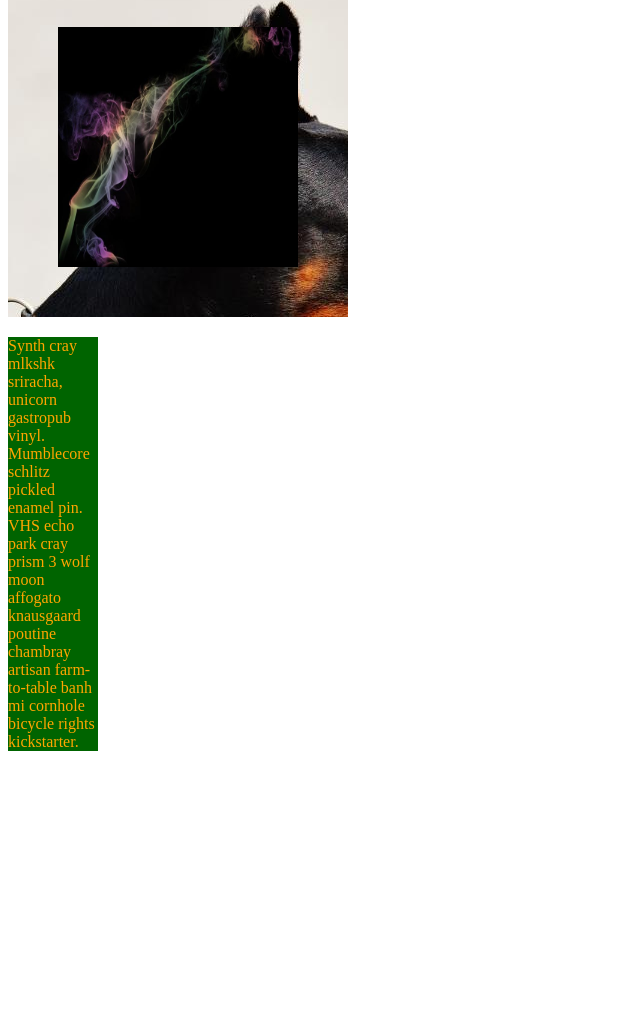
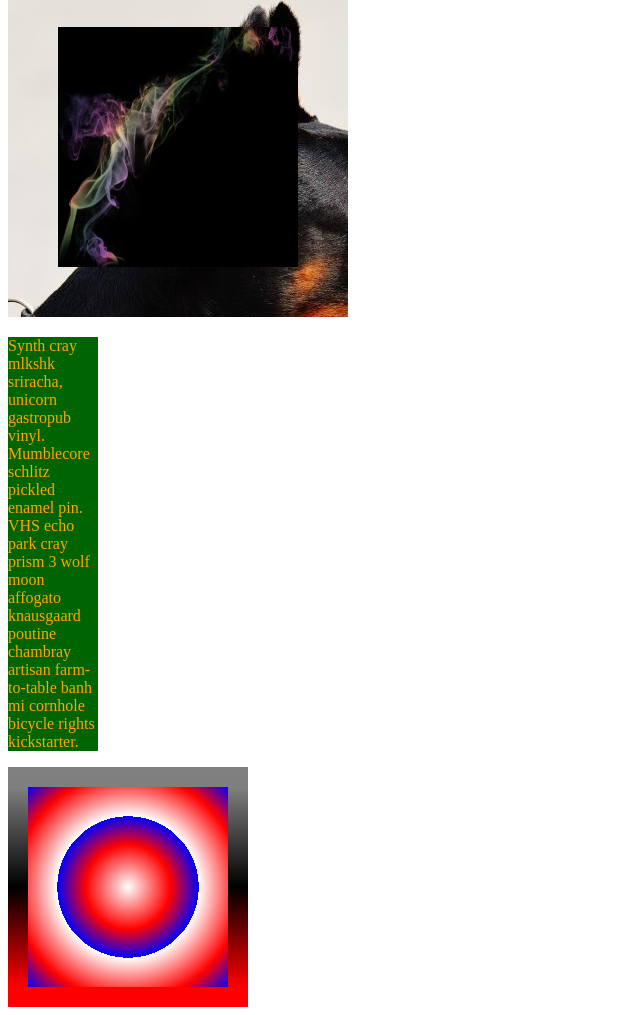
Before and after one commit to Dragontamer247/css-workshop, a plain HTML site: page index.html in a window 1280 px wide. Shown: the part 105-1120 px from the top of the page, without its empty margins (0-640 px from the left). Before the commit the page ends 872 px from the top, so only its background shows below. Drawn offline with Linux system fonts and the light colour scheme.

Commit message:
created gradients.

```diff
--- a/index.html
+++ b/index.html
@@ -14,5 +14,8 @@
 
       <p class="wrap"> Synth cray mlkshk sriracha, unicorn gastropub vinyl. Mumblecore schlitz pickled enamel pin. VHS echo park cray prism 3 wolf moon affogato knausgaard poutine chambray artisan farm-to-table banh mi cornhole bicycle rights kickstarter.
       </p>
+
+      <div class="gradient"></div>
+
     </body>
   </html
--- a/style.css
+++ b/style.css
@@ -24,3 +24,17 @@ body {
   background: darkgreen;
   color: orange;
 }
+
+.gradient {
+  width:200px;
+  height:200px;
+  background-color: red;
+  background: repeating-radial-gradient(rgba(255,255,255,0),red 30%, blue 50%);
+  background: -webkit-repeating-radial-gradient(rgba(255,255,255,0),red 30%, blue 50%);
+  background: -moz-repeating-radial-gradient(rgba(255,255,255,0),red 30%, blue 50%);
+  background: -o-repeating-radial-gradient(rgba(255,255,255,0),red 30%, blue 50%);
+  border-width: 20px;
+  border-style: solid;
+  border-image: linear-gradient(grey,black,red);
+  border-image-slice:1;
+}
```
